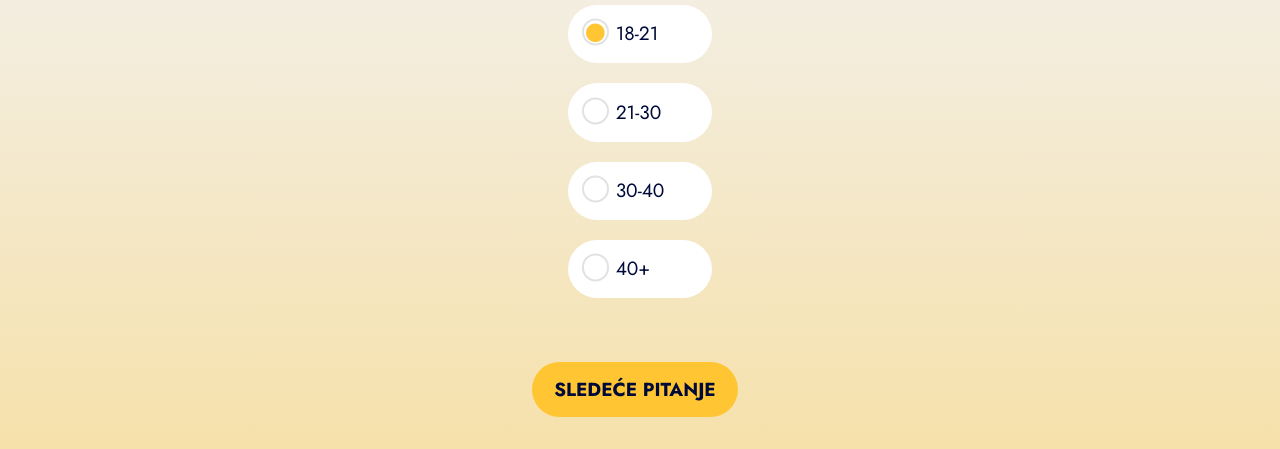
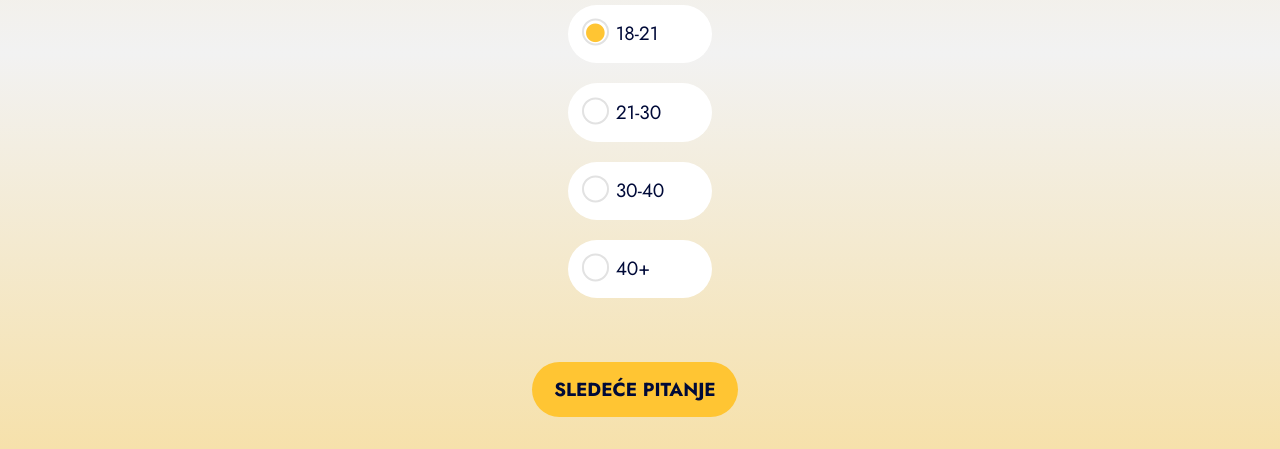
Before and after one commit to mishap001/almara.com, a plain HTML site: page index.html in a window 1280 px wide. Shown: the part 540-989 px from the top of the page. Drawn offline with Linux system fonts and the light colour scheme.

Commit message:
Update style.css

```diff
--- a/css/style.css
+++ b/css/style.css
@@ -11,7 +11,7 @@ Author      : jthemes (https://themeforest.net/user/jthemes)
 .wrapper {
   width: 100%;
   min-height: 100vh;
-  background: linear-gradient(to bottom, #000 10px, #f2f2f2 40%, #f6e1ab);
+  background: linear-gradient(to bottom, #f6e1ab 10px, #f2f2f2 60%, #f6e1ab);
   margin: 0 auto;
   overflow: hidden;
 }
```
